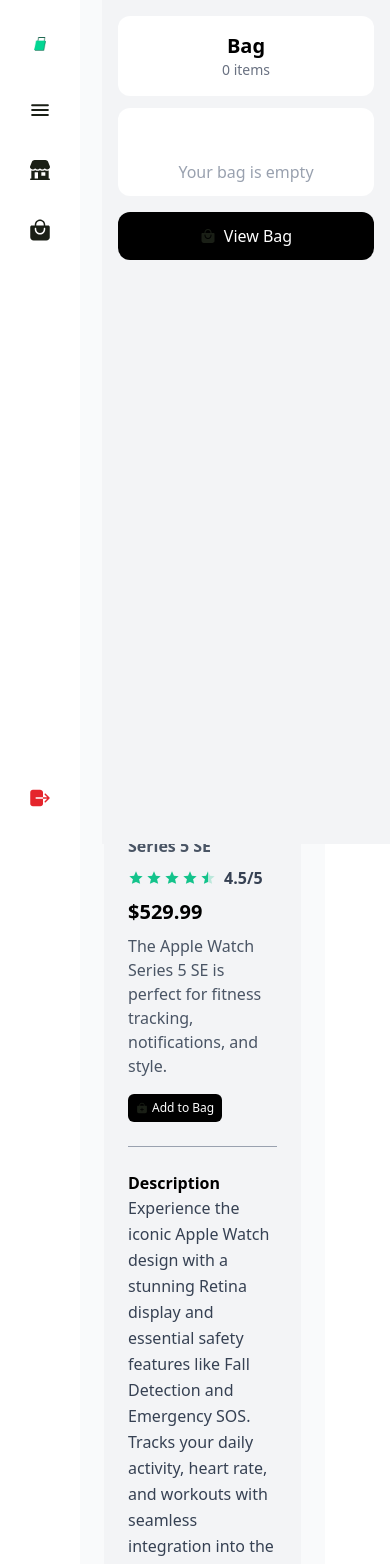
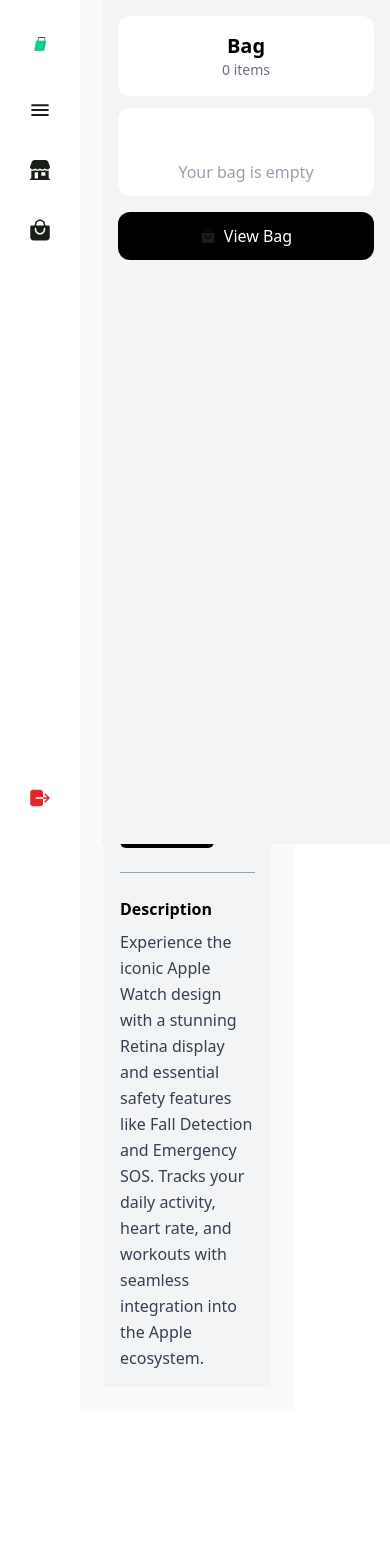
Before and after one commit to projectphenyo/Commerce, a React (Vite) app in the folder my-group/: page /detail/1 in a window 390 px wide. Shown: the top 1564 px of the page. After the commit the page ends 1411 px from the top, so only its background shows below. Built offline with nearby package versions, Linux system fonts and the light colour scheme.

Commit message:
product details page responsiveness now working

```diff
--- a/my-group/src/components/ProductDetail.jsx
+++ b/my-group/src/components/ProductDetail.jsx
@@ -14,8 +14,23 @@
       aria-label={p.name}
       style={{ width: "100%", height: "100%" }}
     >
-      <rect x="110" y="22" width="120" height="176" rx="28" fill={p.colorA || "#888"} opacity="0.8" />
-      <text x="50%" y="50%" dominantBaseline="middle" textAnchor="middle" fill="#fff" fontSize="24">
+      <rect
+        x="110"
+        y="22"
+        width="120"
+        height="176"
+        rx="28"
+        fill={p.colorA || "#888"}
+        opacity="0.8"
+      />
+      <text
+        x="50%"
+        y="50%"
+        dominantBaseline="middle"
+        textAnchor="middle"
+        fill="#fff"
+        fontSize="24"
+      >
         {p.name}
       </text>
     </svg>
@@ -30,16 +45,27 @@
   const [mainImage, setMainImage] = useState(productSVG(product));
 
   return (
-     <div className="max-w-7xl mx-auto p-6 bg-gray-100">
+    <div className="min-h-screen bg-gray-100 p-4 md:p-6">
+      {/* Container */}
+      <div className="max-w-7xl mx-auto">
         {/* Header */}
-      <header className="flex items-center gap-4 mb-6">
+        <header className="flex items-center gap-4 mb-6 flex-wrap">
           <button
             type="button"
             aria-label="Back"
             onClick={() => navigate(-1)}
             className="flex items-center gap-1 text-black hover:underline"
           >
-          <svg viewBox="0 0 24 24" fill="none" stroke="currentColor" strokeWidth="2" strokeLinecap="round" strokeLinejoin="round" width="18" height="18">
+            <svg
+              viewBox="0 0 24 24"
+              fill="none"
+              stroke="currentColor"
+              strokeWidth="2"
+              strokeLinecap="round"
+              strokeLinejoin="round"
+              width="18"
+              height="18"
+            >
               <path d="M15 18l-6-6 6-6" />
             </svg>
             <span>Back</span>
@@ -50,14 +76,14 @@
         {/* Main Section */}
         <div className="flex flex-col md:flex-row gap-6">
           {/* Left: vertical mini images */}
-        <div className="flex flex-row md:flex-col gap-3 md:w-24">
+          <div className="flex flex-row md:flex-col gap-3 md:w-24 flex-shrink-0">
             {[0, 1, 2].map((_, i) => (
               <button
                 key={i}
                 type="button"
-      onClick={() => setMainImage(product.src)} // set the main image to the clicked mini image
-      className="flex-1 bg-white rounded-2xl p-4 flex items-center justify-center h-100">
-
+                onClick={() => setMainImage(product.src)}
+                className="flex-1 bg-white rounded-2xl p-2 md:p-4 flex items-center justify-center h-24 md:h-24"
+              >
                 <img
                   src={product.src}
                   alt={`${product.name} thumbnail ${i + 1}`}
@@ -68,7 +94,7 @@
           </div>
 
           {/* Center: main image */}
-<div className="flex-1 bg-white rounded-2xl p-4 flex items-center justify-center h-100">
+          <div className="flex-1 bg-white rounded-2xl p-4 flex items-center justify-center h-64 md:h-96">
             <img
               src={product.src}
               alt={product.name}
@@ -76,14 +102,15 @@
             />
           </div>
 
-
           {/* Right: product info */}
-        <div className="md:w-80 flex flex-col gap-2">
+          <div className="md:w-80 flex flex-col gap-2 mt-4 md:mt-0">
             <h2 className="text-2xl font-bold">{product.name}</h2>
             <p className="text-gray-600 font-semibold">{product.variant}</p>
             <div className="flex items-center gap-2">
               <RatingStars rating={product.rating} />
-            <span className="text-gray-700 font-semibold">{product.rating.toFixed(1)}/5</span>
+              <span className="text-gray-700 font-semibold">
+                {product.rating.toFixed(1)}/5
+              </span>
             </div>
             <p className="text-xl font-bold">${money(product.price)}</p>
             <p className="text-gray-600">{product.miniDescription}</p>
@@ -95,25 +122,17 @@
               <img src={bagAdd} alt="Add to bag" className="w-3 h-3" />
               Add to Bag
             </button>
-
-
           </div>
         </div>
 
-
-      {/* Divider with "Description" */}
-      <div className="border-t border-gray-400 relative my-6">
-      </div>
-
-
-
+        {/* Divider */}
+        <div className="border-t border-gray-400 relative my-6"></div>
 
         {/* Full Description */}
-      <div>
-        <h1 className="text-black font-bold ">Description</h1>
+        <div className="flex flex-col gap-2">
+          <h1 className="text-black font-bold">Description</h1>
+          <p className="text-gray-700 leading-relaxed">{product.fullDescription}</p>
         </div>
-        <div>
-        <p className="text-gray-700 leading-relaxed">{product.fullDescription}</p>
       </div>
     </div>
   );
```
Lines whose indentation alone changed are shown as unchanged.
